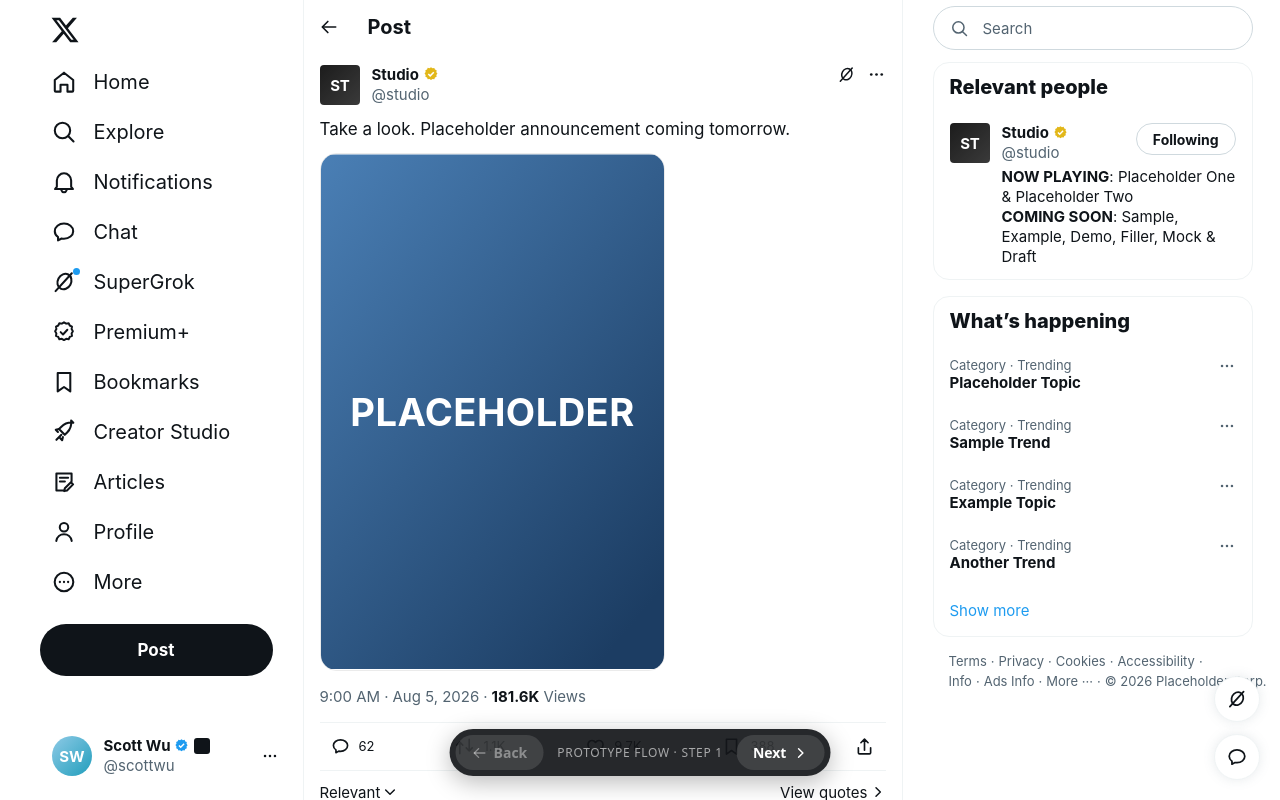
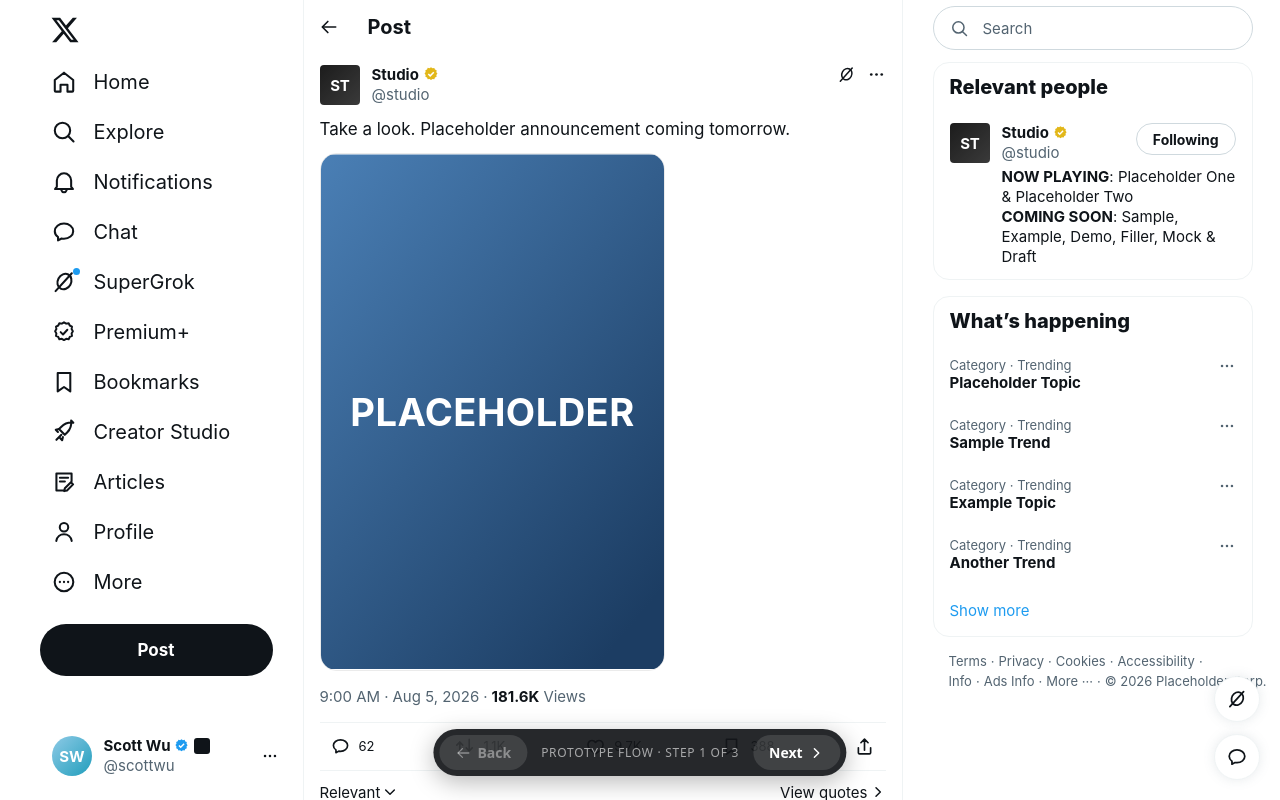
Before and after one commit to COG-GTM/otterchat, a React (Vite) app: page / in a window 1280 px wide. Shown: the top 800 px of the page. Built offline with nearby package versions, Linux system fonts and the light colour scheme.

Commit message:
feature: bound prototype flow to three steps
Co-Authored-By: derek.wu <derekwu35@gmail.com>

```diff
--- a/src/components/PrototypeToolbar.tsx
+++ b/src/components/PrototypeToolbar.tsx
@@ -3,10 +3,12 @@ import { BackArrowIcon, ChevronRightIcon } from './Icons'
 
 type Props = {
   label?: string
+  totalSteps?: number
 }
 
-export function PrototypeToolbar({ label = 'Prototype flow' }: Props) {
+export function PrototypeToolbar({ label = 'Prototype flow', totalSteps = 3 }: Props) {
   const [step, setStep] = useState(0)
+  const lastStep = totalSteps - 1
 
   return (
     <div className="prototype-toolbar" role="toolbar" aria-label="Prototype navigation">
@@ -20,12 +22,13 @@ export function PrototypeToolbar({ label = 'Prototype flow' }: Props) {
         Back
       </button>
       <span className="prototype-toolbar__label">
-        {label} · Step {step + 1}
+        {label} · Step {step + 1} of {totalSteps}
       </span>
       <button
         className="prototype-toolbar__button"
         type="button"
-        onClick={() => setStep((current) => current + 1)}
+        disabled={step === lastStep}
+        onClick={() => setStep((current) => Math.min(lastStep, current + 1))}
       >
         Next
         <ChevronRightIcon size={16} />
```
